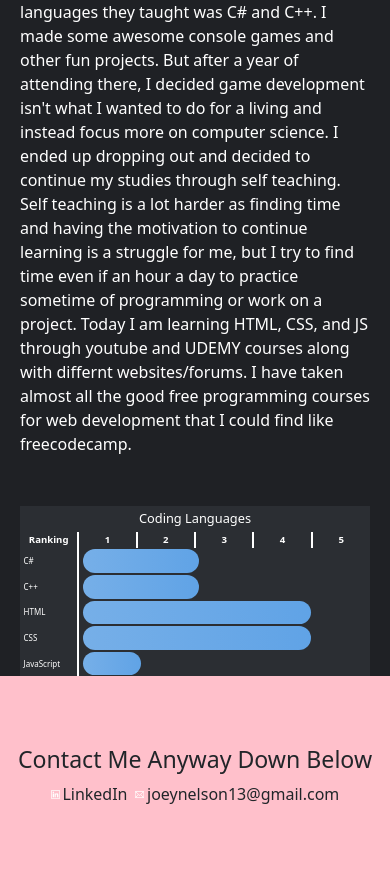
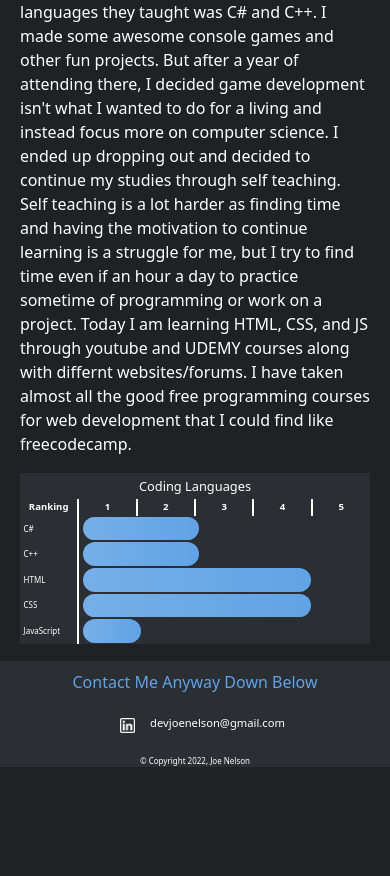
Before and after one commit to JoeNelson14/JoeNelson, a plain HTML site: page index.html in a window 390 px wide. Shown: the part 4201-5077 px from the top of the page. After the commit the page ends 4968 px from the top, so only its background shows below. Drawn offline with nearby package versions, Linux system fonts and the light colour scheme.

Commit message:
removed contact page and css. fixed footer and added copy right and linkedin link and email.

```diff
--- a/css/contact_style.css
+++ /dev/null
@@ -1,23 +0,0 @@
-body {
-  background-color: black;
-}
-.navbar-toggler-icon {
-  width: 8rem;
-  height: 8rem;
-}
-.narbar-toggler {
-  border: none;
-}
-.narbar-toggler:focus {
-  box-shadow: 0;
-}
-.nav-link {
-  font-size: 3rem;
-  color: white;
-}
-.nav-link:hover {
-  color: red;
-}
-.container-fluid {
-  padding: 0 35px;
-}
--- a/css/home_style.css
+++ b/css/home_style.css
@@ -117,7 +117,7 @@ hr {
 /* coding table */
 table {
   background-color: #2b2e33;
-  margin-top: 50px;
+  margin: 5% auto;
 }
 caption {
   color: white;
@@ -154,31 +154,32 @@ td:nth-child(1) {
 
 /* footer */
 .footer-container {
-  background-color: pink;
-  height: 200px;
+  background-color: #2b2e33;
   display: flex;
   justify-content: center;
   align-items: center;
   flex-direction: column;
+  color: white;
 }
 .footer-link-container {
   display: flex;
   justify-content: center;
   align-items: center;
+  width: 100%;
+  padding-bottom: 5%;
 }
 .footer-title {
-  padding: 0;
+  padding: 3% 0;
+  color: #60a3e6;
 }
 .footer-logo {
-  width: 3%;
-  display: inline-block;
-  margin: 0;
-  padding-right: .7%;
+  height: 25px;
+  padding: 0 15px;
 }
-.footer-container p {
-  display: inline-block;
+.footer-link-container p {
   padding: 0;
   margin: 0;
+
 }
 
 @media screen and (max-width: 480px) {
@@ -219,4 +220,16 @@ td:nth-child(1) {
   td {
     height: 1.6rem;
   }
+  .footer-title {
+    font-size: 1rem;
+  }
+  .footer-logo {
+    height: 15px;
+  }
+  .footer-link-container p {
+    font-size: .7rem;
+  }
+  small {
+    font-size: .5rem;
+  }
 }
--- a/index.html
+++ b/index.html
@@ -196,17 +196,16 @@
         </tbody>
       </table>
     </div>
-
-    <!-- footer section -->
-    <div class="footer-container">
-      <h3 class="footer-title">Contact Me Anyway Down Below</h3>
-      <div class="footer-link-container">
-        <img class="footer-logo" src="Images/linkedin.png" alt="linked in icon">
-        <p style="padding-right: 2%;">LinkedIn</p>
-        <img class="footer-logo" src="Images/email.png" alt="email icon">
-        <p>joeynelson13@gmail.com</p>
-      </div>
-    </div>
 </body>
+<footer class="footer-container">
+  <h3 class="footer-title">Contact Me Anyway Down Below</h3>
+  <div class="footer-link-container">
+    <a href="https://www.linkedin.com/in/joe-nelson-95501315a/">
+      <img class="footer-logo" src="Images/linkedin.png" alt="linked in icon">
+    </a>
+    <p>devjoenelson@gmail.com</p>
+  </div>
+  <small>&copy; Copyright 2022, Joe Nelson</small>
+</footer>
 
 </html>
```
Also changed, not shown: contact.html (deleted, +0 -37 lines).
